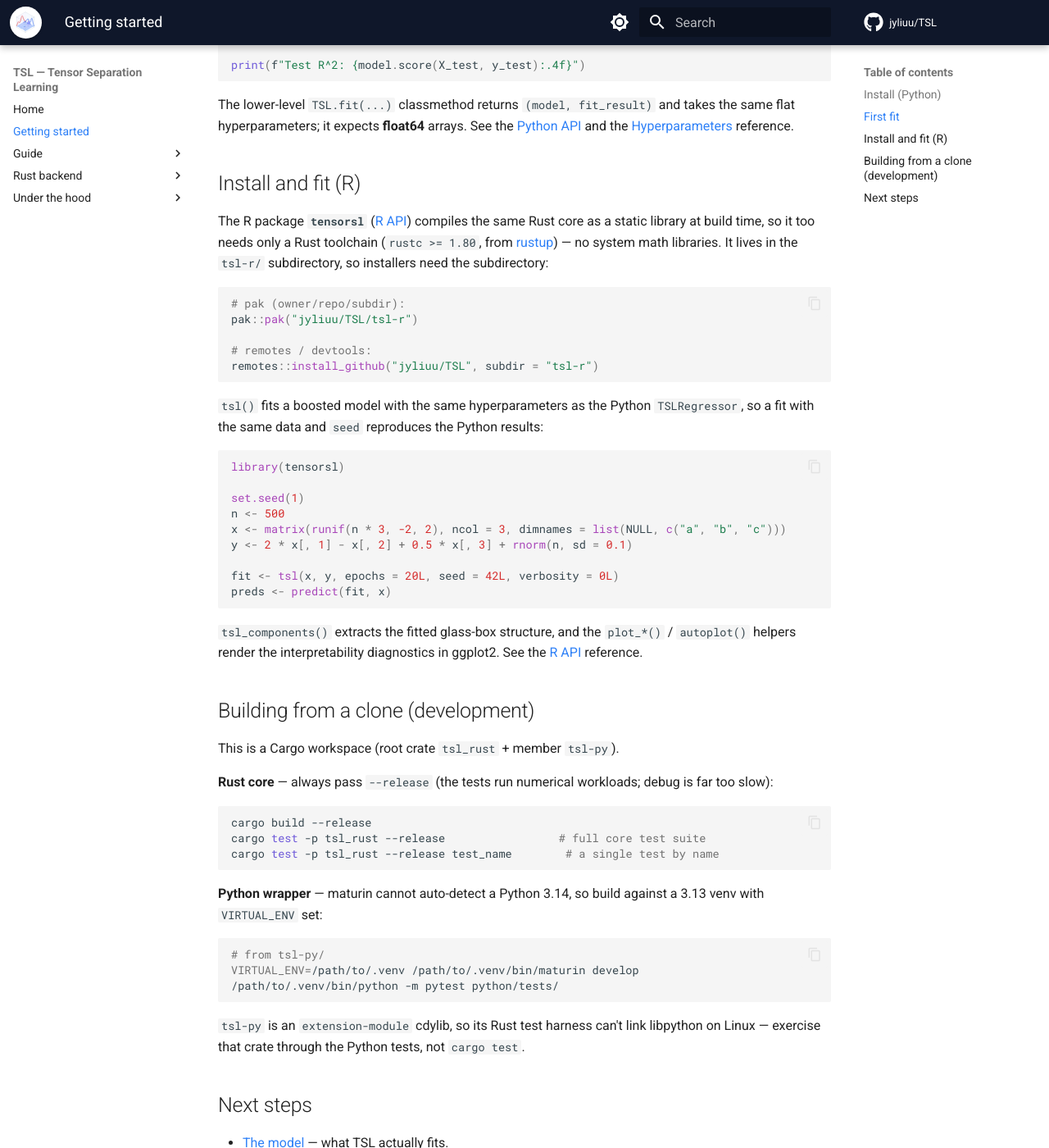
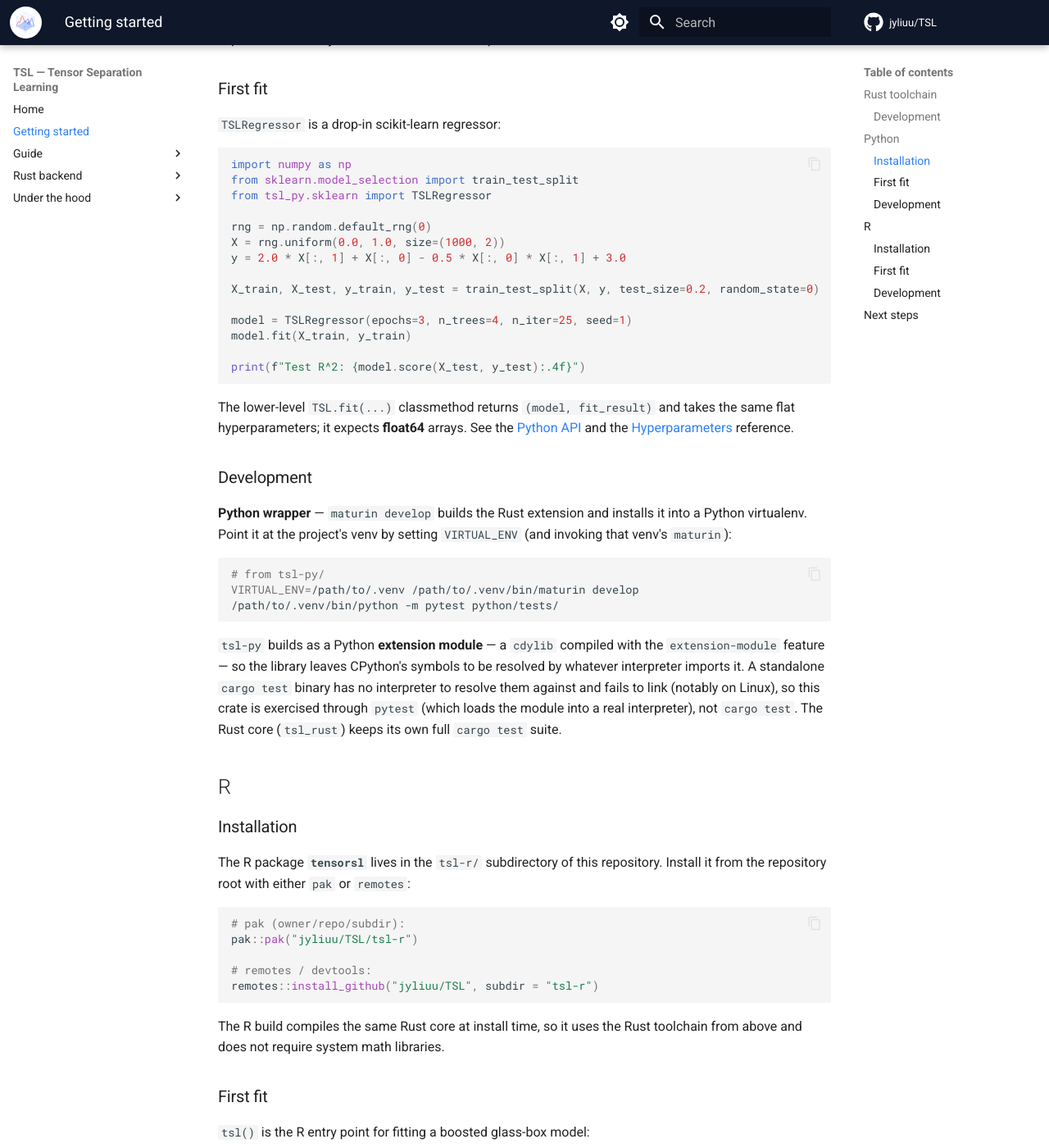
Before and after one commit to jyliuu/TSL, an MkDocs documentation site: the page built from docs/docs/guides/getting-started.md, in a window 1280 px wide and 1400 px high, scrolled down 885 px. Shown: the whole window at 82% size. Built offline with MkDocs 1.6.1 and Material for MkDocs 9.7.7, drawn with Linux system fonts in a browser that asks for light colours; comment, search, counter and statistics services are not loaded; some of the changed text lies outside the part shown.

Commit message:
docs: align README and docs with the code, link the docs site (#24)
* docs: align README and getting-started with the code, document feature importance

- Install docs lead with the Rust toolchain, then per-language install and
  development sections; Python installs the PyPI `tensorsl` package.
- The README local-explanation example selects the San Francisco Bay and Palm
  Springs blocks shown in the figures (predicted ≈ $174k and ≈ $111k).
- The Python development note describes the `maturin develop` virtualenv
  workflow and why the extension-module crate is exercised through `pytest`.
- The partial-dependence page defines the per-stage and combined
  feature-importance scores I_j^b, I_j^d, and I_j.

* docs(examples): render synthetic PD docs figures in the card theme

generate_doc_figures.py renders the masked-interaction figures
(synthetic_pd_difference.png and synthetic_pd_x1_all_models.png) at the
docs width from the pretrained models in models/synthetic/, alongside the
California figures. synthetic.py exposes build_combined_pd1_x1 so the
docs PNG and the example's pd_x1_all_models.pdf share one plotting path.

* docs: link the hosted docs and document the backbone/sinh stage form

- Add a docs badge and an intro callout linking jyliuu.github.io/TSL, and
  turn the "Documentation" section into a map of the hosted pages.
- Add an R quickstart beside the Python one in the Usage section.
- Document the strict-positivity constraint (components > 0) and the
  backbone/exponential-tilt parametrization, ending in the stage form
  m̂(x) = 2 Σ_ℓ b^(ℓ)(x) sinh(d^(ℓ)(x)).
- Drop the inline hyperparameter table; the hosted Hyperparameters page
  is linked from the Documentation section.

* docs: render the backbone/sinh equations as plain $$ blocks

GitHub's MathJax does not render the aligned environment or the \;, \!,
and \bigl/\bigr commands; split the stage-form display into single-line
$$ blocks matching the rest of the README.

````diff
--- a/docs/docs/guides/getting-started.md
+++ b/docs/docs/guides/getting-started.md
@@ -1,27 +1,46 @@
 # Getting started
 
-## Install (Python)
+## Rust toolchain
 
-TSL's core is a Rust crate; `tsl-py` builds it as a native extension via maturin during
-`pip install`, so **a working Rust toolchain is required first** (Python ≥ 3.10).
+TSL's Python and R packages compile the Rust core at install time, so **a working Rust
+toolchain is required first**. Install it with [rustup](https://rustup.rs) if Rust is not
+already on your machine:
 
 ```sh
-# 1. install Rust
 curl --proto '=https' --tlsv1.2 -sSf https://sh.rustup.rs | sh
-
-# 2. install TSL from GitHub (builds the Rust extension at install time)
-pip install "git+https://github.com/jyliuu/TSL.git#subdirectory=tsl-py"
-
-# optional extras:
-pip install "tsl-py[plots] @ git+https://github.com/jyliuu/TSL.git#subdirectory=tsl-py"     # matplotlib + tsl_py.plot
-pip install "tsl-py[examples] @ git+https://github.com/jyliuu/TSL.git#subdirectory=tsl-py"  # EBM, XGBoost, SepALS for comparisons
 ```
 
-The build compiles the Rust extension at install time, so it needs a Rust toolchain
-(install via [rustup](https://rustup.rs)). The core is pure Rust — no system math
-libraries are required.
+### Development
 
-## First fit
+This is a Cargo workspace (root crate `tsl_rust` + member `tsl-py`).
+
+**Rust core** — always pass `--release` (the tests run numerical workloads; debug is far too
+slow):
+
+```sh
+cargo build --release
+cargo test -p tsl_rust --release                 # full core test suite
+cargo test -p tsl_rust --release test_name        # a single test by name
+```
+
+## Python
+
+### Installation
+
+The Python package is published on PyPI as **`tensorsl`** and imported as `tsl_py`:
+
+```sh
+pip install tensorsl
+
+# optional extras
+pip install "tensorsl[plots]"     # matplotlib for tsl_py.plot
+pip install "tensorsl[examples]"  # EBM, XGBoost, SepALS for comparisons
+```
+
+Source builds compile the Rust extension at install time, so the Rust toolchain above is
+required. The core is pure Rust — no system math libraries are required.
+
+### First fit
 
 `TSLRegressor` is a drop-in scikit-learn regressor:
 
@@ -47,12 +66,31 @@
 [Python API](../code/python-api.md) and the
 [Hyperparameters](hyperparameters.md) reference.
 
-## Install and fit (R)
+### Development
 
-The R package **`tensorsl`** ([R API](../code/r-api.md)) compiles the same Rust core as a static
-library at build time, so it too needs only a Rust toolchain (`rustc >= 1.80`, from
-[rustup](https://rustup.rs)) — no system math libraries. It lives in the `tsl-r/`
-subdirectory, so installers need the subdirectory:
+**Python wrapper** — `maturin develop` builds the Rust extension and installs it into a
+Python virtualenv. Point it at the project's venv by setting `VIRTUAL_ENV` (and invoking
+that venv's `maturin`):
+
+```sh
+# from tsl-py/
+VIRTUAL_ENV=/path/to/.venv /path/to/.venv/bin/maturin develop
+/path/to/.venv/bin/python -m pytest python/tests/
+```
+
+`tsl-py` builds as a Python **extension module** — a `cdylib` compiled with the
+`extension-module` feature — so the library leaves CPython's symbols to be resolved by
+whatever interpreter imports it. A standalone `cargo test` binary has no interpreter to
+resolve them against and fails to link (notably on Linux), so this crate is exercised
+through `pytest` (which loads the module into a real interpreter), not `cargo test`. The
+Rust core (`tsl_rust`) keeps its own full `cargo test` suite.
+
+## R
+
+### Installation
+
+The R package **`tensorsl`** lives in the `tsl-r/` subdirectory of this repository. Install
+it from the repository root with either `pak` or `remotes`:
 
 ```r
 # pak (owner/repo/subdir):
@@ -62,8 +100,12 @@
 remotes::install_github("jyliuu/TSL", subdir = "tsl-r")
 ```
 
-`tsl()` fits a boosted model with the same hyperparameters as the Python `TSLRegressor`, so a
-fit with the same data and `seed` reproduces the Python results:
+The R build compiles the same Rust core at install time, so it uses the Rust toolchain from
+above and does not require system math libraries.
+
+### First fit
+
+`tsl()` is the R entry point for fitting a boosted glass-box model:
 
 ```r
 library(tensorsl)
@@ -77,34 +119,23 @@
 preds <- predict(fit, x)
 ```
 
-`tsl_components()` extracts the fitted glass-box structure, and the `plot_*()` /
-`autoplot()` helpers render the interpretability diagnostics in ggplot2. See the
-[R API](../code/r-api.md) reference.
+`tsl()` accepts the same hyperparameters as the Python `TSLRegressor`; see the
+[R API](../code/r-api.md) reference for the full interface.
 
-## Building from a clone (development)
+### Development
 
-This is a Cargo workspace (root crate `tsl_rust` + member `tsl-py`).
+For local iteration against the working-tree core, add an untracked
+`tsl-r/src/rust/.cargo/config.toml` with:
 
-**Rust core** — always pass `--release` (the tests run numerical workloads; debug
-is far too slow):
-
-```sh
-cargo build --release
-cargo test -p tsl_rust --release                 # full core test suite
-cargo test -p tsl_rust --release test_name        # a single test by name
+```toml
+paths = ["../../.."]
 ```
 
-**Python wrapper** — maturin cannot auto-detect a Python 3.14, so build against a 3.13 venv
-with `VIRTUAL_ENV` set:
+Then install from the `tsl-r/` directory:
 
-```sh
-# from tsl-py/
-VIRTUAL_ENV=/path/to/.venv /path/to/.venv/bin/maturin develop
-/path/to/.venv/bin/python -m pytest python/tests/
+```r
+devtools::install_local("tsl-r")
 ```
-
-`tsl-py` is an `extension-module` cdylib, so its Rust test harness can't link libpython on
-Linux — exercise that crate through the Python tests, not `cargo test`.
 
 ## Next steps
 
````
Also changed, not shown: docs/docs/math/partial-dependence.md (+54 -4 lines), README.md, docs/docs/assets/img/synthetic_pd_difference.png, docs/docs/assets/img/synthetic_pd_x1_all_models.png, 2 other files.
